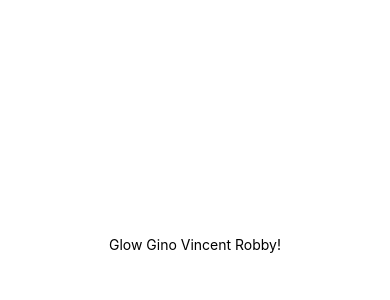
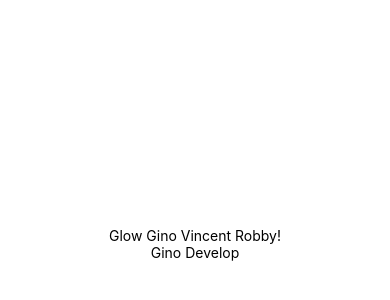
Before and after one commit to Glow-Carrots-App/glow-app, a React Native app: screen / in a window 390 px wide. Shown: the part 178-478 px from the top of the page. Built offline with nearby package versions, Linux system fonts and the light colour scheme.

Commit message:
Gino develop

```diff
--- a/App.js
+++ b/App.js
@@ -5,6 +5,7 @@ export default function App() {
   return (
     <View style={styles.container}>
       <Text>Glow Gino Vincent Robby!</Text>
+      <Text>Gino Develop</Text>
       <StatusBar style="auto" />
     </View>
   );
```
